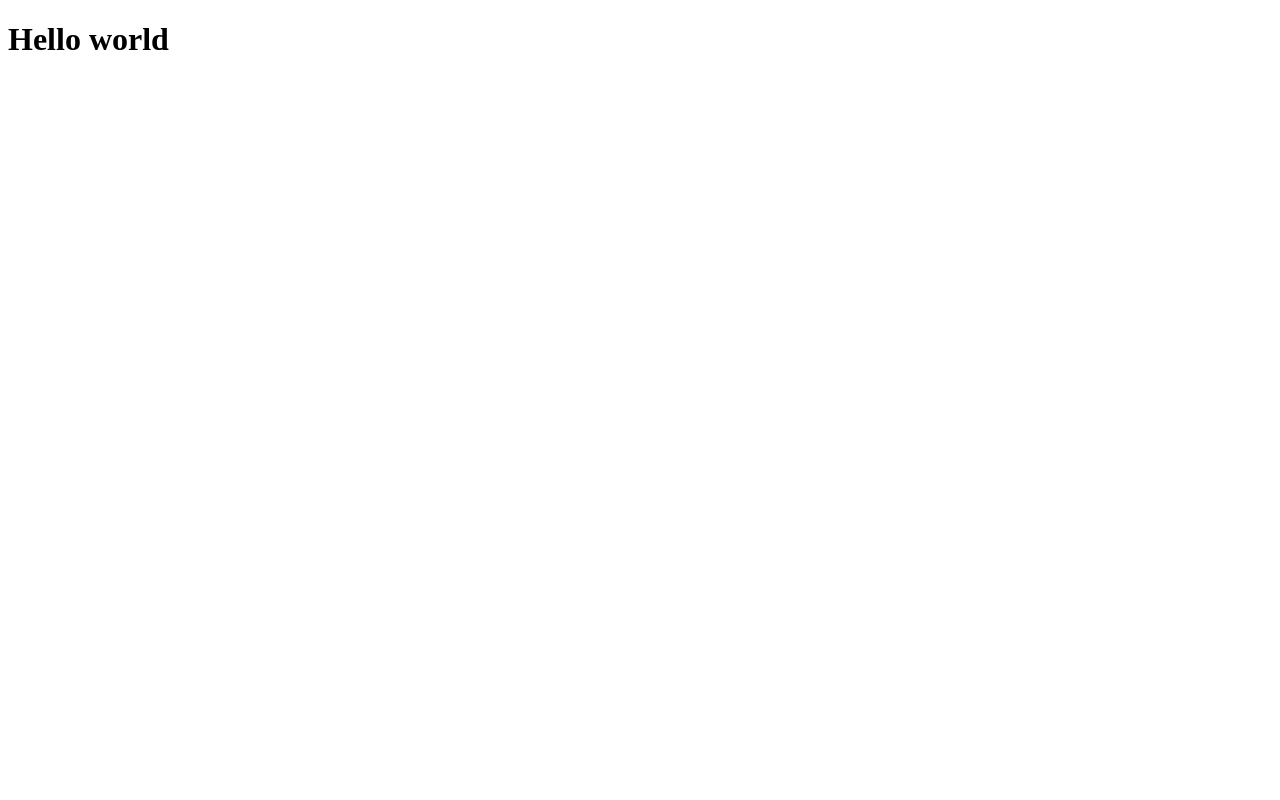
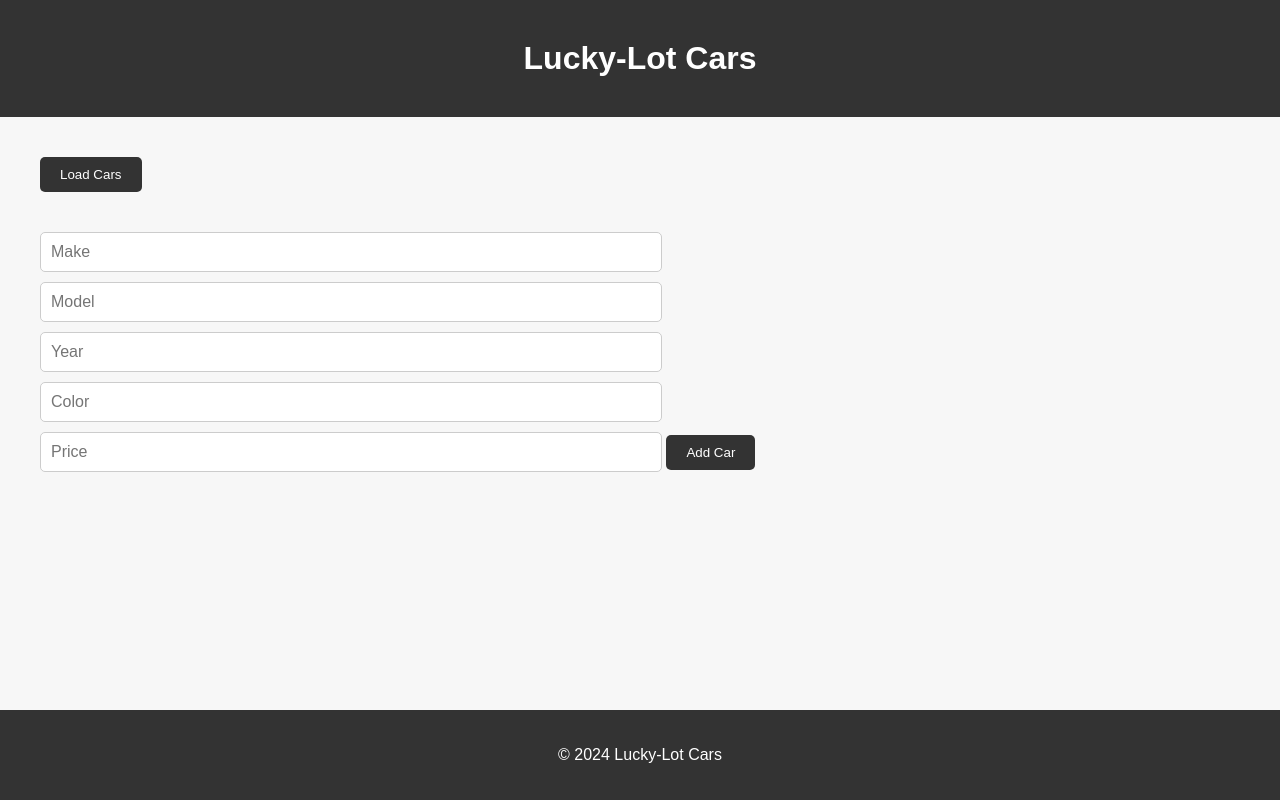
Before and after one commit to Shadowkay0/-2569393--labs-sd-24, a plain HTML site: page index.html in a window 1280 px wide. Drawn offline with Linux system fonts and the light colour scheme.

Commit message:
Update index.html

```diff
--- a/index.html
+++ b/index.html
@@ -1,13 +1,43 @@
- <!DOCTYPE html>
+<!DOCTYPE html>
 <html lang="en">
+
 <head>
     <meta charset="UTF-8">
     <meta name="viewport" content="width=device-width, initial-scale=1.0">
-    <title>Document</title>
+    <title>Lucky-Lot Cars</title>
+    <link rel="stylesheet" href="./style.css">
+    <script src="script.js" defer></script>
+
 </head>
+
 <body>
-   <h1>
-    Hello world
-   </h1>
+    <header>
+        <div class="container">
+            <h1>Lucky-Lot Cars</h1>
+        </div>
+    </header>
+    <main>
+        <div class="container">
+            <button id="loadCarsBtn" class="btn">Load Cars</button>
+            <div id="carList" class="grid-container"></div>
+        </div>
+        <!-- add new car -->
+        <div class="container">
+            <form id="carForm">
+                <input type="text" id="make" placeholder="Make" required>
+                <input type="text" id="model" placeholder="Model" required>
+                <input type="number" id="year" placeholder="Year" required>
+                <input type="text" id="color" placeholder="Color" required>
+                <input type="number" id="price" placeholder="Price" required>
+                <button type="submit">Add Car</button>
+            </form>
+        </div>
+
+    </main>
+    <footer>
+        <p>&copy; 2024 Lucky-Lot Cars</p>
+    </footer>
+
 </body>
+
 </html>
```
